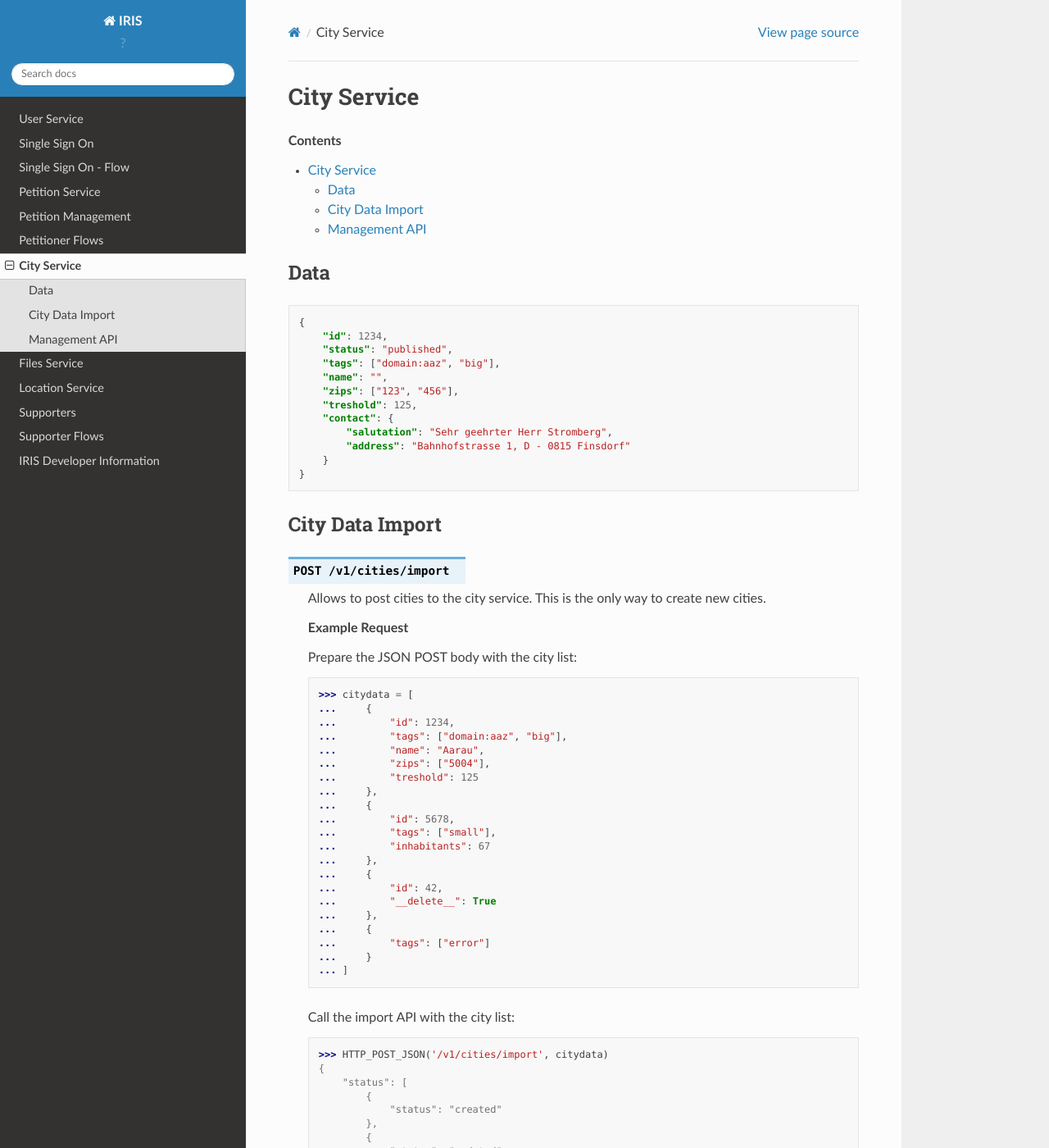
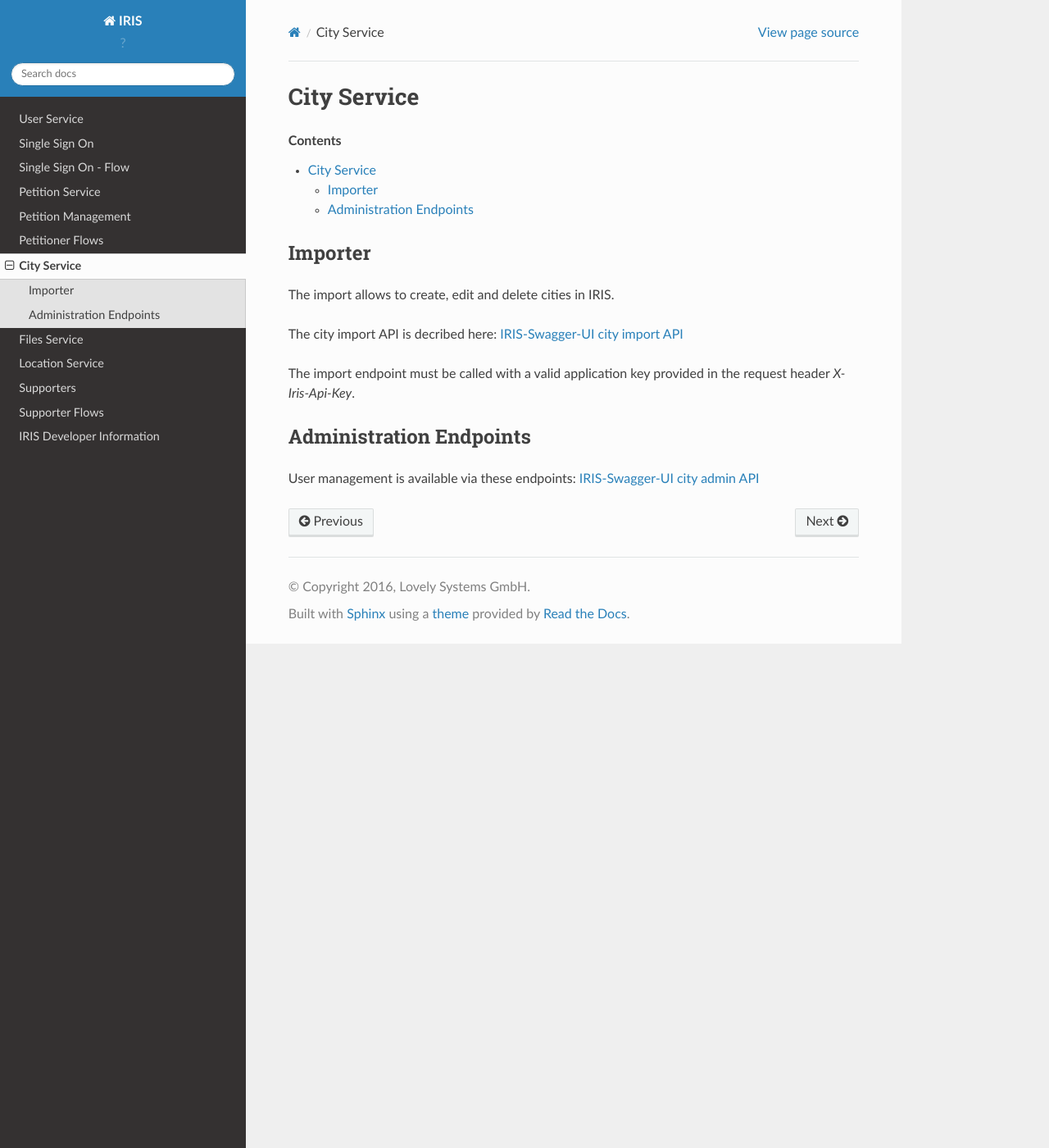
Before and after one commit to iris-dni/iris-service, a Sphinx documentation site: the page built from docs/cities.rst, in a window 1280 px wide and 1400 px high. Shown: the whole window at 82% size. Built offline with Sphinx 7.4.7 and the Read the Docs theme 2.0.0, drawn with Linux system fonts in a browser that asks for light colours; some of the changed text lies outside the part shown.

Commit message:
extended city importer

```diff
--- a/docs/cities.rst
+++ b/docs/cities.rst
@@ -5,159 +5,18 @@ City Service
 .. contents::
 
 
-Data
-====
+Importer
+========
 
-.. sourcecode:: json
+The import allows to create, edit and delete cities in IRIS.
 
-    {
-        "id": 1234,
-        "status": "published",
-        "tags": ["domain:aaz", "big"],
-        "name": "",
-        "zips": ["123", "456"],
-        "treshold": 125,
-        "contact": {
-            "salutation": "Sehr geehrter Herr Stromberg",
-            "address": "Bahnhofstrasse 1, D - 0815 Finsdorf"
-        }
-    }
+The city import API is decribed here: `IRIS-Swagger-UI city import API </swaggerui#/city_import>`_
+
+The import endpoint must be called with a valid application key provided in
+the request header `X-Iris-Api-Key`.
 
 
-City Data Import
-================
+Administration Endpoints
+========================
 
-.. http:post:: /v1/cities/import
-
-    Allows to post cities to the city service. This is the only way to create
-    new cities.
-
-    **Example Request**
-
-    Prepare the JSON POST body with the city list:
-
-    .. sourcecode:: python
-
-        >>> citydata = [
-        ...     {
-        ...         "id": 1234,
-        ...         "tags": ["domain:aaz", "big"],
-        ...         "name": "Aarau",
-        ...         "zips": ["5004"],
-        ...         "treshold": 125
-        ...     },
-        ...     {
-        ...         "id": 5678,
-        ...         "tags": ["small"],
-        ...         "inhabitants": 67
-        ...     },
-        ...     {
-        ...         "id": 42,
-        ...         "__delete__": True
-        ...     },
-        ...     {
-        ...         "tags": ["error"]
-        ...     }
-        ... ]
-
-    Call the import API with the city list:
-
-    >>> HTTP_POST_JSON('/v1/cities/import', citydata)
-    {
-        "status": [
-            {
-                "status": "created"
-            },
-            {
-                "status": "updated"
-            },
-            {
-                "status": "deleted"
-            },
-            {
-                "status": "error",
-                "code": 57,
-                "description": "missing 'id'"
-            }
-        ]
-    }
-
-    :requestheader X-Iris-Api-Key:
-        - the API key must be provided to be able to get access to this endpoint
-
-    :responseheader Content-Type: application/json
-
-
-Management API
-==============
-
-The management endpoints are only available with a valid authentication.
-
-.. http:get:: /v1/manage/cities
-
-    List/Filter cities.
-
-
-.. http:get:: /v1/manage/cities/(string:id)
-
-    Provides data for a specific city.
-
-    **Example request**
-
-    >>> HTTP_GET_JSON('/v1/manage/cities/1234')
-    {
-        "id": 1234,
-        "tags": ["domain:aaz", "big"],
-        "inhabitants": 12543,
-        "contact": {
-            "salutation": "Sehr geehrter Herr Stromberg",
-            "address": "Bahnhofstrasse 1, D - 0815 Finsdorf"
-        }
-    }
-
-    :responseheader Content-Type: application/json
-
-    :param int/string id:
-        - the id of the city
-
-.. http:post:: /v1/manage/cities/(string:id)
-
-    Update a city.
-
-    Allowed fields:
-        - contact.salutation
-        - contact.address
-
-    **Example Request**
-
-    Prepare the JSON POST body with the fields:
-
-    .. sourcecode:: python
-
-        >>> citydata = {
-        ...     "contact": {
-        ...         "salutation": "",
-        ...         "address": "",
-        ...     }
-        ... }
-
-    Call the import API with the city list:
-
-    >>> HTTP_POST_JSON('/v1/cities/12345', citydata)
-    {
-        "status": "ok"
-    }
-
-    :responseheader Content-Type: application/json
-
-
-.. http:delete:: /v1/manage/cities/(string:id)
-
-    Delete a specific city.
-
-    **Example Request**
-
-    >>> HTTP_DELETE_JSON('/v1/cities/12345')
-    {
-        "status": "ok"
-    }
+User management is available via these endpoints: `IRIS-Swagger-UI city admin API </swaggerui#/city_admin>`_
```
Also changed, not shown: iris/service/city/import.rst (+77 -17 lines), 5 other files.
